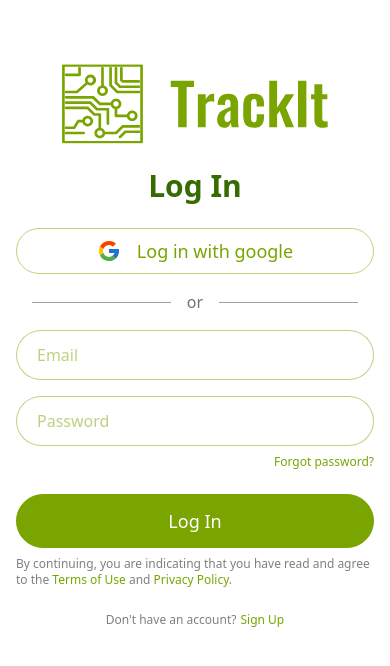
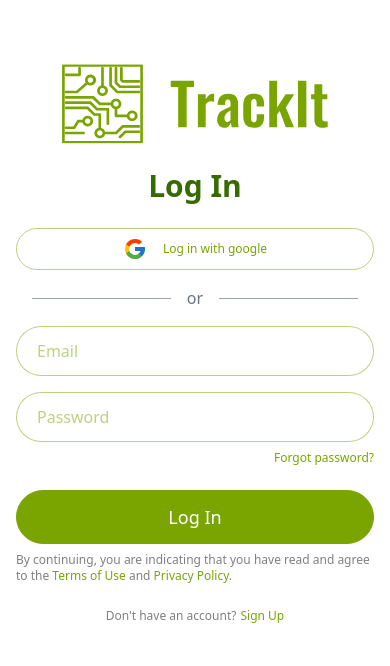
Before and after one commit to allsyalwaa/TrackIt, a React (Vite) app: page /login in a window 390 px wide. Shown: the top 666 px of the page. Built offline with nearby package versions, Linux system fonts and the light colour scheme.

Commit message:
refactor: Update ButtonGoogle component to include responsive text size

```diff
--- a/src/components/ui/ButtonGoogle.jsx
+++ b/src/components/ui/ButtonGoogle.jsx
@@ -2,7 +2,7 @@
 
 export default function ButtonGoogle({ children = "Continue in with Google" }) {
   return (
-    <Button variant="white-primary" className="w-full">
+    <Button variant="white-primary" className="w-full text-xs sm:text-lg">
       <svg xmlns="http://www.w3.org/2000/svg" height="24px" viewBox="0 0 48 48">
         <path
           fill="#ffc107"
```
